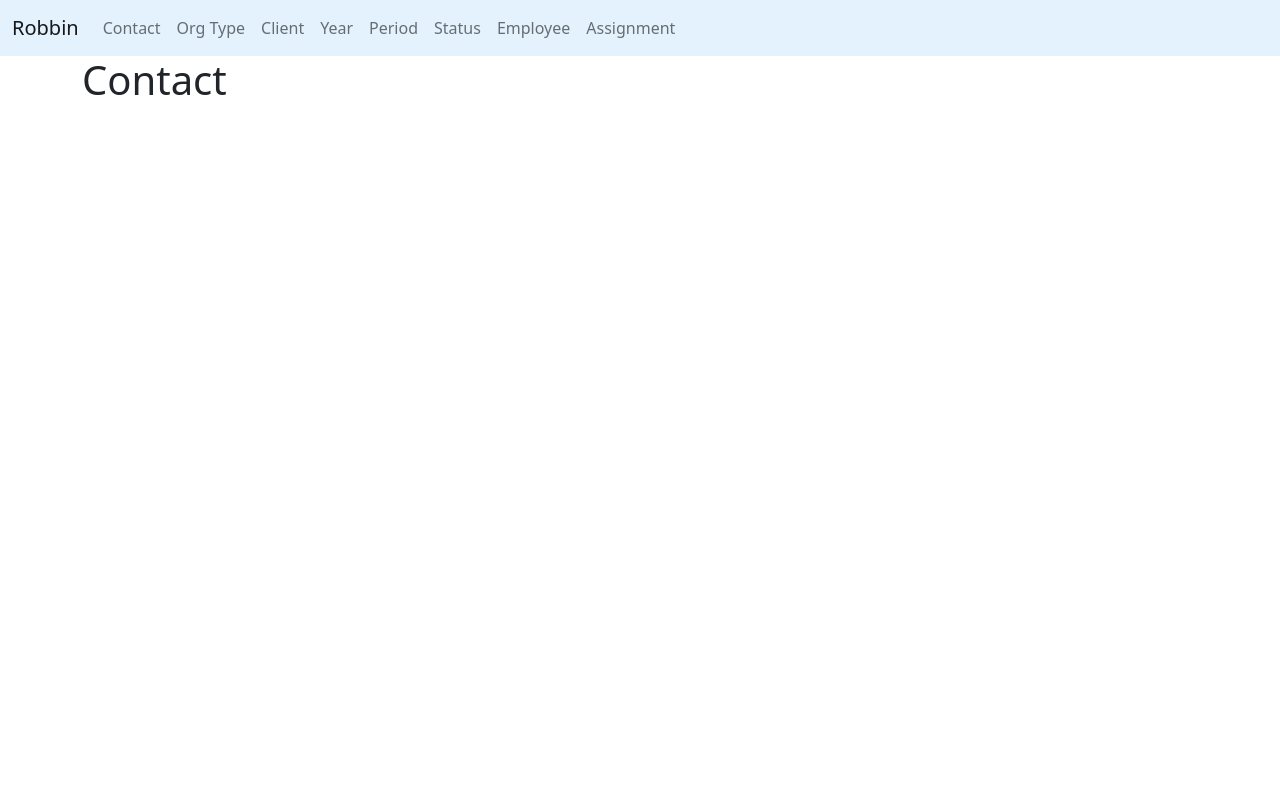
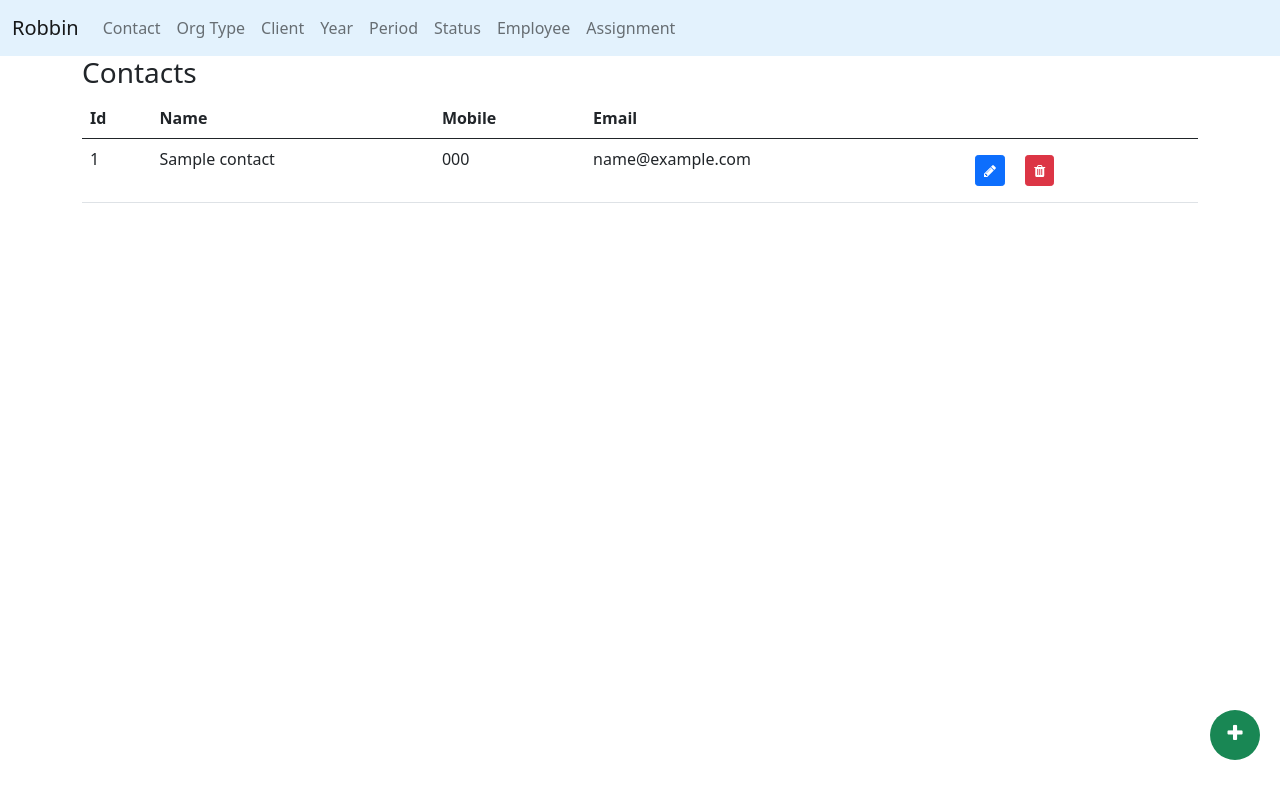
Before and after one commit to Nandraj/Robbin, a Django app: page /contact/ in a window 1280 px wide. Run offline with Django 3.2, Linux system fonts and the light colour scheme; tables that the repository leaves empty hold one stand-in row (values such as "Sample post"); some libraries are stand-ins or nearby versions.

Commit message:
Contact: Add and View fund added

```diff
--- /dev/null
+++ b/app/static/app/css/main.css
@@ -0,0 +1,15 @@
+.btn-circle.btn-lg {
+  width: 50px;
+  height: 50px;
+  padding: 10px 16px;
+  font-size: 18px;
+  line-height: 1.33;
+  border-radius: 25px;
+  position: fixed;
+  bottom: 40px;
+  right: 20px;
+  border: none;
+  text-align: center;
+  font-size: larger;
+  cursor: pointer;
+}
--- a/app/templates/app/base.html
+++ b/app/templates/app/base.html
@@ -8,6 +8,7 @@
     {% load static %}
     <link rel="stylesheet" href="{% static 'app/css/bootstrap.min.css' %}">
     <link rel="stylesheet" href="{% static 'app/css/font-awesome.min.css' %}">
+    <link rel="stylesheet" href="{% static 'app/css/main.css' %}">
     <title>Robbin</title>
 </head>
 
--- a/app/templates/app/contact.html
+++ b/app/templates/app/contact.html
@@ -1,5 +1,35 @@
 {% extends 'app/base.html' %}
 
 {% block content %}
-<h1>Contact</h1>
+
+{% load widget_tweaks %}
+<h3>Contacts</h3>
+<table class="table table-stripped">
+    <thead>
+        <tr>
+            <th>Id</th>
+            <th>Name</th>
+            <th>Mobile</th>
+            <th>Email</th>
+            <th />
+        </tr>
+    </thead>
+    <tbody>
+        {% for cn in contacts %}
+        <tr>
+            <td>{{ cn.id }}</td>
+            <td>{{ cn.name }}</td>
+            <td>{{ cn.mobile }}</td>
+            <td>{{ cn.email }}</td>
+            <td>
+                <a class="btn btn-primary btn-sm m-2" href="#"><i class="fa fa-pencil"></i></a>
+                <a class="btn btn-danger btn-sm m-2" href="#"><i class="fa fa-trash"></i></a>
+            </td>
+        </tr>
+        {% endfor %}
+    </tbody>
+</table>
+
+<a class="btn btn-success btn-circle btn-lg" href="{% url 'contact_create' %}"><i class="fa fa-plus"></i></a>
+
 {% endblock %}
--- a/app/urls.py
+++ b/app/urls.py
@@ -13,4 +13,5 @@ urlpatterns = [
     path('employee/', views.employee, name='employee'),
     path('assignment/', views.assignment, name='assignment'),
     path('year_edit/<str:pk>/', views.yearEdit, name='year_edit'),
+    path('contact_create/', views.contactCreate, name='contact_create'),
 ]
--- a/app/views.py
+++ b/app/views.py
@@ -2,9 +2,11 @@ from django import forms
 from app.models import Year
 from django.shortcuts import render, redirect
 from .models import (
+    Contact,
     Year
 )
 from .forms import (
+    ContactForm,
     YearForm
 )
 
@@ -15,8 +17,21 @@ def home(request):
 
 
 def contact(request):
-    context = {}
+    contacts = Contact.objects.all().order_by('-id')
+    context = {'contacts': contacts}
     return render(request, 'app/contact.html', context)
+
+
+def contactCreate(request):
+    if request.method == 'POST':
+        form = ContactForm(request.POST)
+        if form.is_valid():
+            form.save()
+            return redirect('contact')
+    # TODO: Show error if form is not valid on contact creation page
+    form = ContactForm()
+    context = {'form': form}
+    return render(request, 'app/contact-create.html', context)
 
 
 def orgType(request):
@@ -55,6 +70,9 @@ def yearEdit(request, pk):
     return render(request, 'app/year-edit.html', context)
 
 
+# TODO:add delete func with common template which always return back to main page of fun e.g. if year deleted then return back to year/ page
+
+
 def period(request):
     context = {}
     return render(request, 'app/period.html', context)
```
Also changed, not shown: app/forms.py (+7 -0 lines), app/templates/app/contact-create.html (added, +30 -0 lines).
